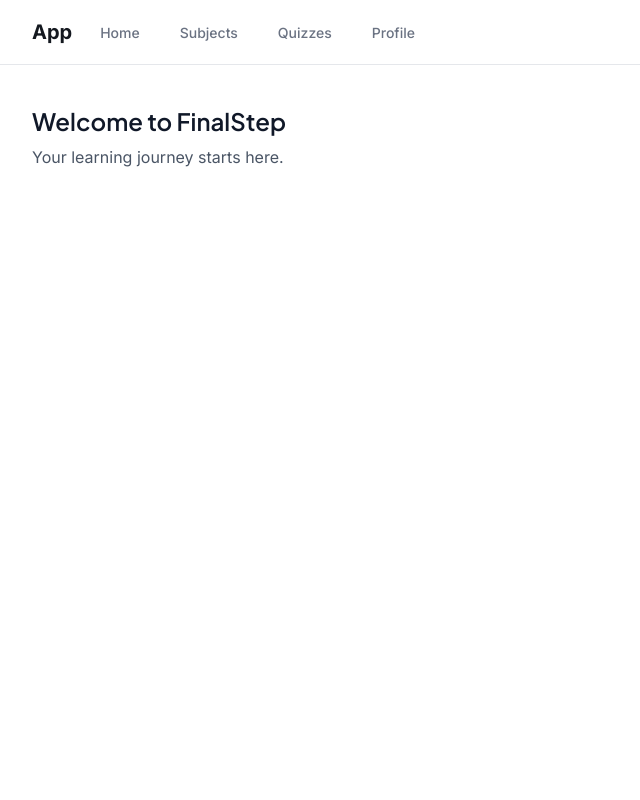
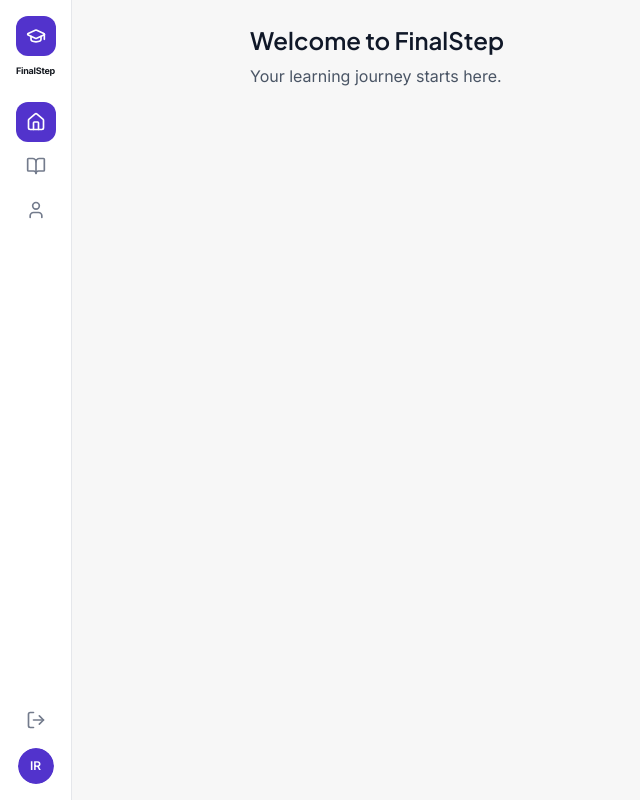
Before and after one commit to irsyaadbp/FinalStep, a React (Vite) app in the folder frontend/: page / in a window 1280 px wide. Shown: the whole page, without its empty margins (0-640 px from the left). Built offline with nearby package versions, Linux system fonts and the light colour scheme.

Commit message:
feat: add slicing app layout for student

```diff
--- a/frontend/package.json
+++ b/frontend/package.json
@@ -12,8 +12,10 @@
   "dependencies": {
     "@finalstep/shared": "file:../shared",
     "@hookform/resolvers": "^5.2.2",
+    "@radix-ui/react-avatar": "^1.1.11",
     "@radix-ui/react-label": "^2.1.8",
     "@radix-ui/react-slot": "^1.2.4",
+    "@radix-ui/react-tooltip": "^1.2.8",
     "@tailwindcss/vite": "^4.1.18",
     "class-variance-authority": "^0.7.1",
     "clsx": "^2.1.1",
--- a/frontend/src/components/layouts/AppLayout.tsx
+++ b/frontend/src/components/layouts/AppLayout.tsx
@@ -1,28 +1,130 @@
+import { Link, Outlet, useLocation, useNavigate } from "react-router";
+import { Home, BookOpen, User, GraduationCap, LogOut } from "lucide-react";
+import { Avatar, AvatarFallback } from "../ui/Avatar";
+import { Tooltip, TooltipContent, TooltipTrigger } from "../ui/Tooltip";
 
-import { Outlet, Link } from "react-router";
+const studentDesktopLinks = [
+  { to: "/", icon: Home, label: "Beranda" },
+  { to: "/subjects", icon: BookOpen, label: "Pelajaran" },
+  { to: "/profile", icon: User, label: "Profil" },
+];
+
+const studentMobileLinks = [
+  { to: "/", icon: Home, label: "Beranda" },
+  { to: "/subjects", icon: BookOpen, label: "Pelajaran" },
+  { to: "/profile", icon: User, label: "Profil" },
+];
 
 export default function AppLayout() {
+  const location = useLocation();
+  const navigate = useNavigate();
+
+  const name = "Irsyaad"
+
+  const handleLogout = () => {
+    // logout();
+    navigate("/login");
+  };
+
+  const isActive = (to: string) => {
+    if (to === "/") return location.pathname === "/";
+    return location.pathname.startsWith(to);
+  };
+
   return (
-    <div className="min-h-screen bg-white">
-      <nav className="border-b border-gray-200 bg-white">
-        <div className="mx-auto max-w-7xl px-4 sm:px-6 lg:px-8">
-          <div className="flex h-16 justify-between">
-            <div className="flex">
-              <div className="flex flex-shrink-0 items-center">
-                <span className="text-xl font-bold">App</span>
-              </div>
-              <div className="hidden sm:ml-6 sm:flex sm:space-x-8">
-                <Link to="/" className="inline-flex items-center border-b-2 border-transparent px-1 pt-1 text-sm font-medium text-gray-500 hover:border-gray-300 hover:text-gray-700">Home</Link>
-                <Link to="/subjects" className="inline-flex items-center border-b-2 border-transparent px-1 pt-1 text-sm font-medium text-gray-500 hover:border-gray-300 hover:text-gray-700">Subjects</Link>
-                <Link to="/quizzes" className="inline-flex items-center border-b-2 border-transparent px-1 pt-1 text-sm font-medium text-gray-500 hover:border-gray-300 hover:text-gray-700">Quizzes</Link>
-                <Link to="/profile" className="inline-flex items-center border-b-2 border-transparent px-1 pt-1 text-sm font-medium text-gray-500 hover:border-gray-300 hover:text-gray-700">Profile</Link>
-              </div>
-            </div>
-          </div>
+    <div className="flex min-h-screen w-full bg-background">
+      {/* Desktop sidebar */}
+      <aside className="hidden md:flex fixed inset-y-0 left-0 z-40 w-[72px] flex-col items-center border-r border-border bg-card py-4">
+        <Link
+          to="/"
+          className="mb-2 flex h-10 w-10 items-center justify-center rounded-xl bg-primary"
+        >
+          <GraduationCap className="h-5 w-5 text-primary-foreground" />
+        </Link>
+        <span className="text-[9px] font-bold text-foreground tracking-tight mb-6">
+          FinalStep
+        </span>
+
+        <nav className="flex flex-1 flex-col items-center gap-1">
+          {studentDesktopLinks.map((link) => (
+            <Tooltip key={link.to} delayDuration={0}>
+              <TooltipTrigger asChild>
+                <Link
+                  to={link.to}
+                  className={`flex h-10 w-10 items-center justify-center rounded-xl transition-colors ${
+                    isActive(link.to)
+                      ? "bg-primary text-primary-foreground"
+                      : "text-muted-foreground hover:bg-secondary hover:text-foreground"
+                  }`}
+                >
+                  <link.icon className="h-5 w-5" />
+                </Link>
+              </TooltipTrigger>
+              <TooltipContent side="right" className="text-xs">
+                {link.label}
+              </TooltipContent>
+            </Tooltip>
+          ))}
+        </nav>
+
+        <div className="flex flex-col items-center gap-2">
+          <Tooltip delayDuration={0}>
+            <TooltipTrigger asChild>
+              <button
+                onClick={handleLogout}
+                className="flex h-10 w-10 items-center justify-center rounded-xl text-muted-foreground hover:bg-secondary hover:text-foreground transition-colors"
+              >
+                <LogOut className="h-5 w-5" />
+              </button>
+            </TooltipTrigger>
+            <TooltipContent side="right" className="text-xs">
+              Keluar
+            </TooltipContent>
+          </Tooltip>
+          <Avatar className="h-9 w-9">
+            <AvatarFallback className="bg-primary text-xs font-semibold text-primary-foreground">
+              {name ? name.slice(0, 2).toUpperCase() : "ST"}
+            </AvatarFallback>
+          </Avatar>
+        </div>
+      </aside>
+
+      {/* Mobile bottom nav — app-like */}
+      <nav className="fixed bottom-0 left-0 right-0 z-40 border-t border-border bg-card md:hidden safe-area-bottom">
+        <div className="flex items-end justify-around px-2 pb-1 pt-1.5">
+          {studentMobileLinks.map((link) => {
+            const active = isActive(link.to);
+            return (
+              <Link
+                key={link.to}
+                to={link.to}
+                className="flex flex-col items-center gap-0.5 py-1 min-w-[56px]"
+              >
+                <div
+                  className={`flex h-8 w-8 items-center justify-center rounded-2xl transition-all ${
+                    active
+                      ? "bg-primary text-primary-foreground"
+                      : "text-muted-foreground"
+                  }`}
+                >
+                  <link.icon className="h-[18px] w-[18px]" />
+                </div>
+                <span
+                  className={`text-[10px] font-medium transition-colors ${
+                    active ? "text-primary" : "text-muted-foreground"
+                  }`}
+                >
+                  {link.label}
+                </span>
+              </Link>
+            );
+          })}
         </div>
       </nav>
-      <main className="py-10">
-        <div className="mx-auto max-w-7xl px-4 sm:px-6 lg:px-8">
+
+      {/* Main Content */}
+      <main className="flex-1 md:ml-[72px] pb-24 md:pb-0 overflow-x-hidden">
+        <div className="mx-auto max-w-[900px] p-4 md:p-6 overflow-x-hidden">
           <Outlet />
         </div>
       </main>
--- a/frontend/src/components/layouts/RootLayout.tsx
+++ b/frontend/src/components/layouts/RootLayout.tsx
@@ -1,10 +1,11 @@
 
 import { Outlet } from "react-router";
+import { TooltipProvider } from "../ui/Tooltip";
 
 export default function RootLayout() {
   return (
-    <>
+    <TooltipProvider>
       <Outlet />
-    </>
+    </TooltipProvider>
   );
 }
--- /dev/null
+++ b/frontend/src/components/ui/Avatar.tsx
@@ -0,0 +1,48 @@
+import * as React from "react";
+import * as AvatarPrimitive from "@radix-ui/react-avatar";
+
+import { cn } from "../../lib/utils";
+
+const Avatar = React.forwardRef<
+  React.ElementRef<typeof AvatarPrimitive.Root>,
+  React.ComponentPropsWithoutRef<typeof AvatarPrimitive.Root>
+>(({ className, ...props }, ref) => (
+  <AvatarPrimitive.Root
+    ref={ref}
+    className={cn(
+      "relative flex h-10 w-10 shrink-0 overflow-hidden rounded-full",
+      className,
+    )}
+    {...props}
+  />
+));
+Avatar.displayName = AvatarPrimitive.Root.displayName;
+
+const AvatarImage = React.forwardRef<
+  React.ElementRef<typeof AvatarPrimitive.Image>,
+  React.ComponentPropsWithoutRef<typeof AvatarPrimitive.Image>
+>(({ className, ...props }, ref) => (
+  <AvatarPrimitive.Image
+    ref={ref}
+    className={cn("aspect-square h-full w-full", className)}
+    {...props}
+  />
+));
+AvatarImage.displayName = AvatarPrimitive.Image.displayName;
+
+const AvatarFallback = React.forwardRef<
+  React.ElementRef<typeof AvatarPrimitive.Fallback>,
+  React.ComponentPropsWithoutRef<typeof AvatarPrimitive.Fallback>
+>(({ className, ...props }, ref) => (
+  <AvatarPrimitive.Fallback
+    ref={ref}
+    className={cn(
+      "flex h-full w-full items-center justify-center rounded-full bg-muted",
+      className,
+    )}
+    {...props}
+  />
+));
+AvatarFallback.displayName = AvatarPrimitive.Fallback.displayName;
+
+export { Avatar, AvatarImage, AvatarFallback };
--- /dev/null
+++ b/frontend/src/components/ui/Tooltip.tsx
@@ -0,0 +1,28 @@
+import * as React from "react";
+import * as TooltipPrimitive from "@radix-ui/react-tooltip";
+
+import { cn } from "../../lib/utils";
+
+const TooltipProvider = TooltipPrimitive.Provider;
+
+const Tooltip = TooltipPrimitive.Root;
+
+const TooltipTrigger = TooltipPrimitive.Trigger;
+
+const TooltipContent = React.forwardRef<
+  React.ElementRef<typeof TooltipPrimitive.Content>,
+  React.ComponentPropsWithoutRef<typeof TooltipPrimitive.Content>
+>(({ className, sideOffset = 4, ...props }, ref) => (
+  <TooltipPrimitive.Content
+    ref={ref}
+    sideOffset={sideOffset}
+    className={cn(
+      "z-50 overflow-hidden rounded-md border bg-popover px-3 py-1.5 text-sm text-popover-foreground shadow-md animate-in fade-in-0 zoom-in-95 data-[state=closed]:animate-out data-[state=closed]:fade-out-0 data-[state=closed]:zoom-out-95 data-[side=bottom]:slide-in-from-top-2 data-[side=left]:slide-in-from-right-2 data-[side=right]:slide-in-from-left-2 data-[side=top]:slide-in-from-bottom-2",
+      className,
+    )}
+    {...props}
+  />
+));
+TooltipContent.displayName = TooltipPrimitive.Content.displayName;
+
+export { Tooltip, TooltipTrigger, TooltipContent, TooltipProvider };
```
Also changed, not shown: 1 other file (tests, documents, lock files or other folders).
